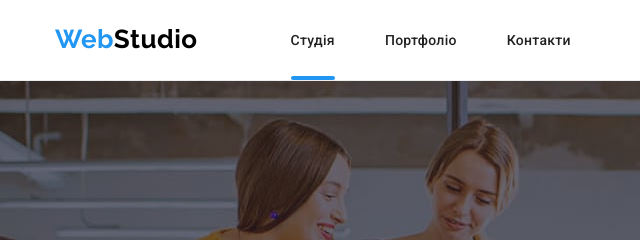
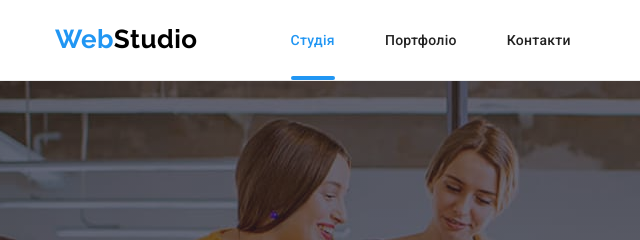
Before and after one commit to Andriy-Kond/goit-markup-hw-07, a plain HTML site: page index.html in a window 1280 px wide. Shown: the top 240 px of the page, 0-640 px from the left. Drawn offline with nearby package versions, Linux system fonts and the light colour scheme.

Commit message:
Виправив помилки у 6й роботі

```diff
--- a/css/styles.css
+++ b/css/styles.css
@@ -1,7 +1,7 @@
 /* todo зафіксувати хедер */
 /* todo анімувати градієнтом карртинки по ховеру */
-/* todo синім щоб світилось на кожній сторінці */
 /* todo перенос бекдропу */
+
 :root {
     --brand-main-color: #2196f3;
     --brand-bg-color: #2F303A;
@@ -267,7 +267,11 @@ footer .social-link {
     transform: scale(1);
 }
 
-.menu-link.current::after {
+/* .menu-link */
+.current {
+    color: var(--brand-main-color);
+}
+.current::after {
     transform: scale(1);
 }
 
```
